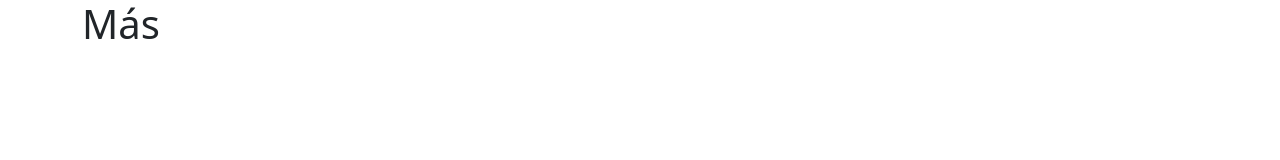
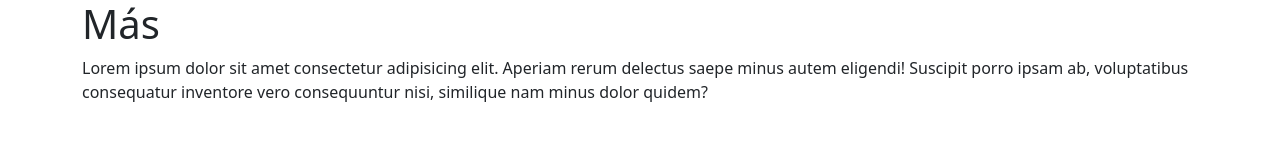
Before and after one commit to NemethZsolt19/i-2-n_devser, a website: page src/index.html in a window 1280 px wide. Drawn offline with nearby package versions, Linux system fonts and the light colour scheme.

Commit message:
Bekezdés hozzáadva

```diff
--- a/src/index.html
+++ b/src/index.html
@@ -9,6 +9,12 @@
 <body>
     <div class="container">
         <h1>Más</h1>
+        <p>
+            Lorem ipsum dolor sit amet consectetur adipisicing elit.
+            Aperiam rerum delectus saepe minus autem eligendi! Suscipit porro ipsam ab,
+            voluptatibus consequatur inventore vero consequuntur nisi, similique nam minus
+            dolor quidem?
+        </p>
     </div>
 
 </body>
```
